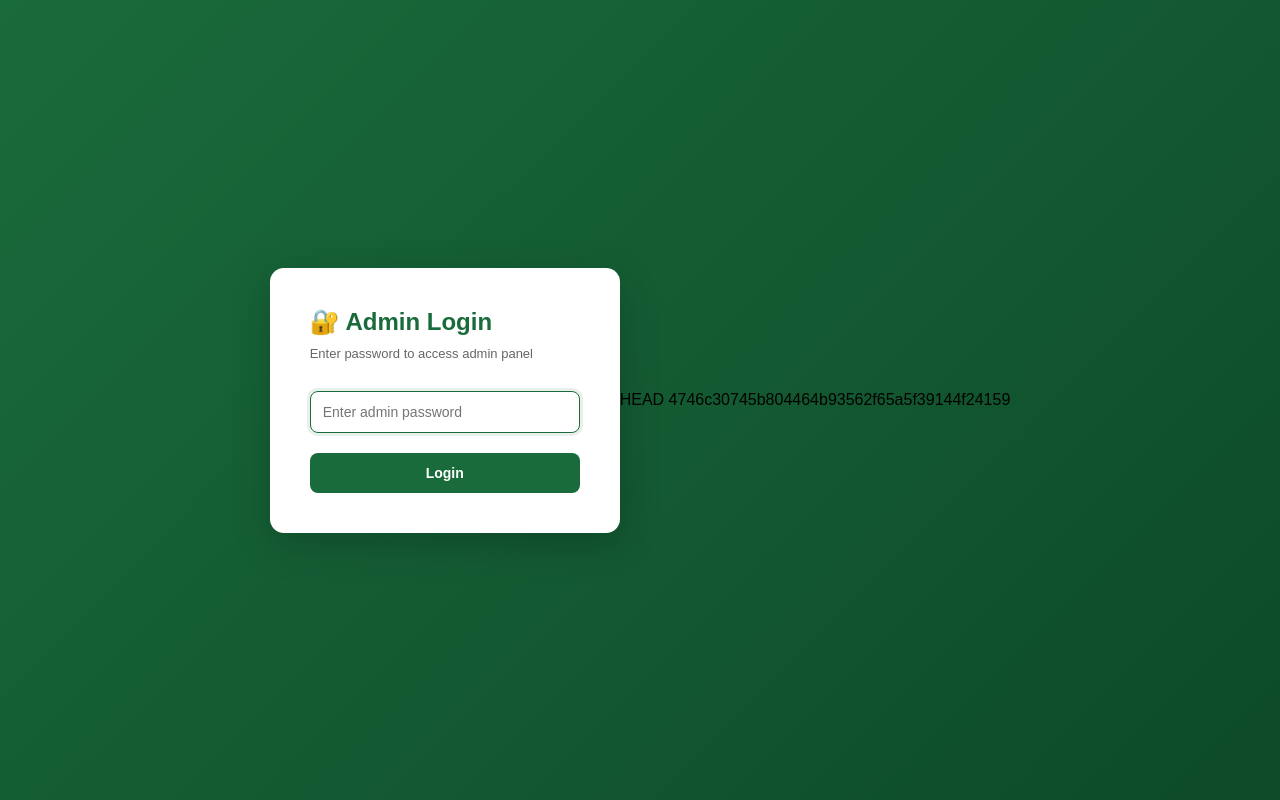
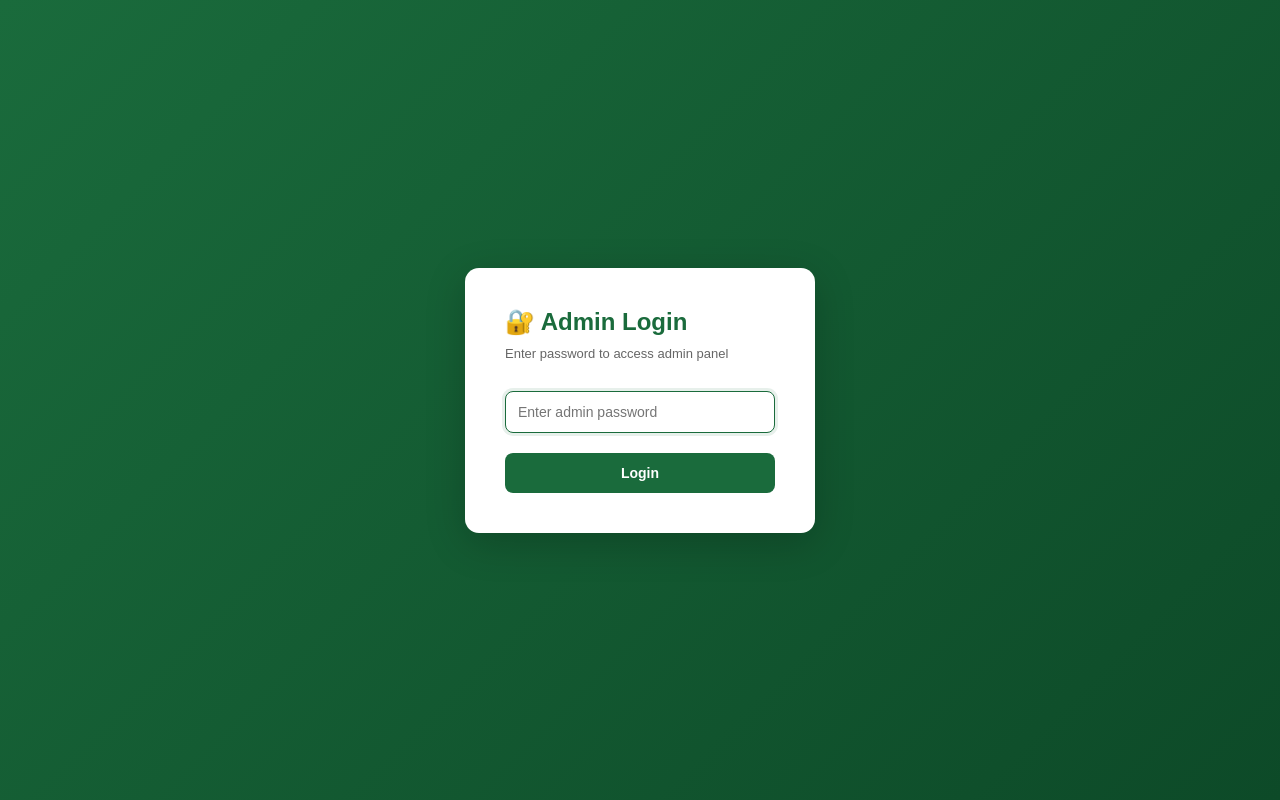
Before and after one commit to Fazil3496/gemindia, a Flask app: page /admin in a window 1280 px wide. Run offline with Flask 3, Linux system fonts and the light colour scheme; some libraries are stand-ins or nearby versions.

Commit message:
Fix admin login and remove junk HTML

```diff
--- a/templates/admin_login.html
+++ b/templates/admin_login.html
@@ -80,8 +80,4 @@
     </form>
 </div>
 </body>
-HEAD
 </html>
-
-</html>
-4746c30745b804464b93562f65a5f39144f24159
```
